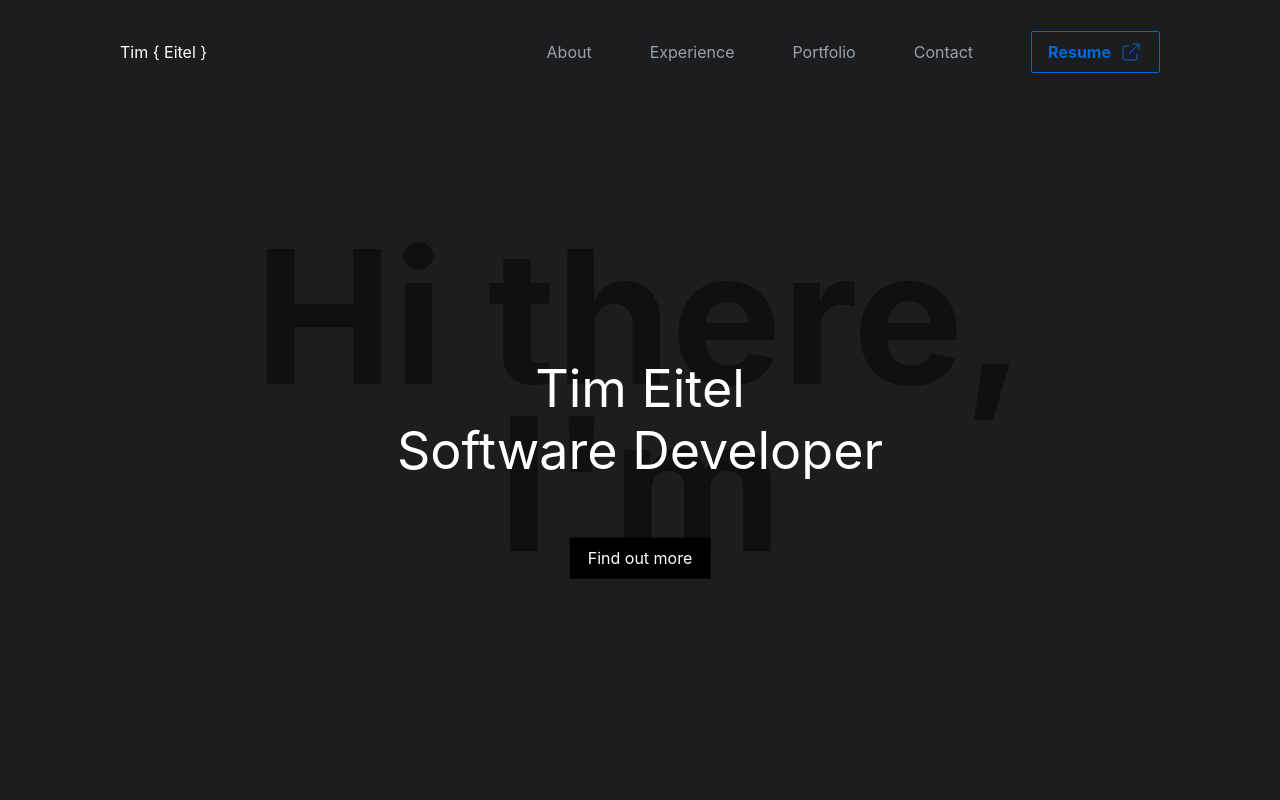
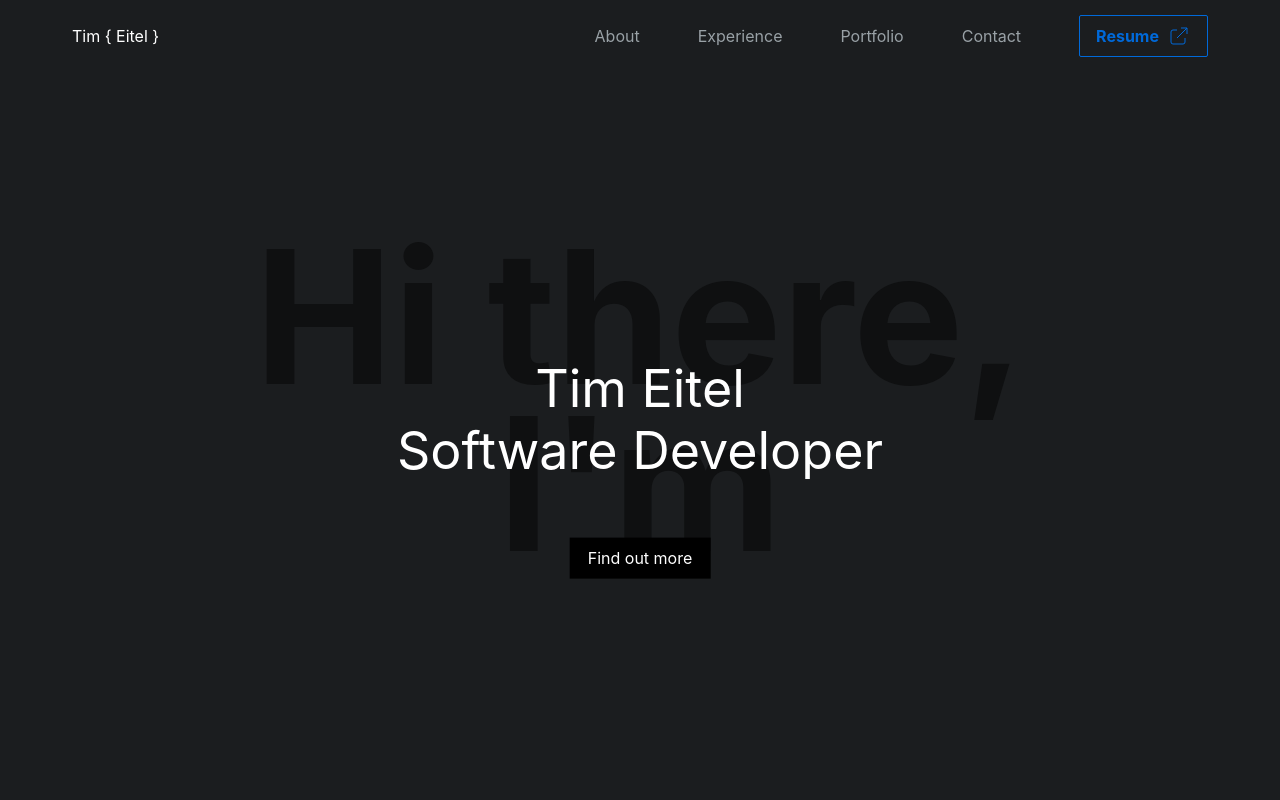
Before and after one commit to timeitel/portfolio, a Next.js app: page / in a window 1280 px wide. Shown: the top 800 px of the page. Built offline with nearby package versions, Linux system fonts and the light colour scheme.

Commit message:
style: navbar padding

```diff
--- a/styles/Navbar.module.scss
+++ b/styles/Navbar.module.scss
@@ -81,7 +81,7 @@
 
 @media only screen and (min-width: 1024px) {
   .header {
-    padding: 3.25rem 7.5rem;
+    padding: 2.25rem 4.5rem;
   }
 
   .nav__li {
```
